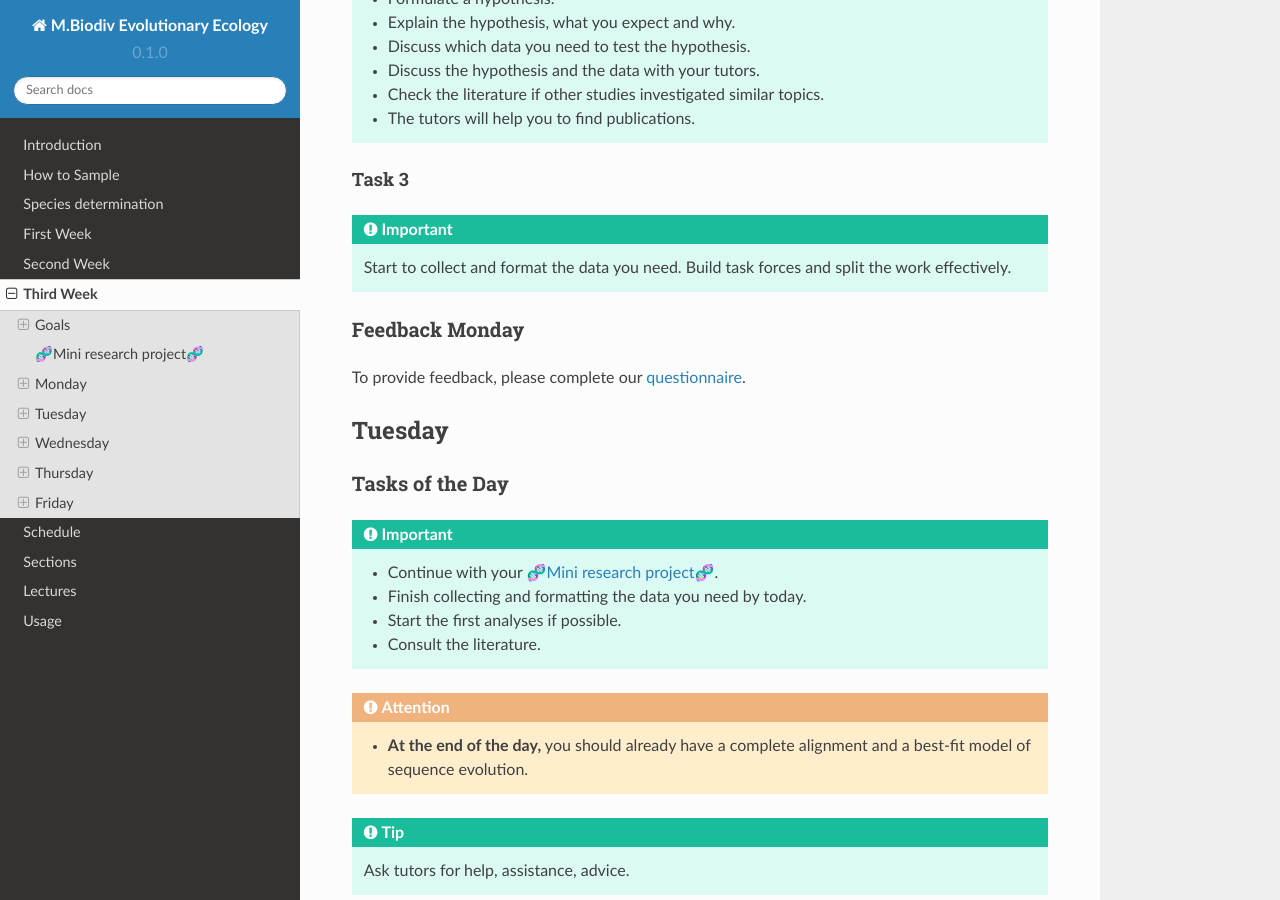
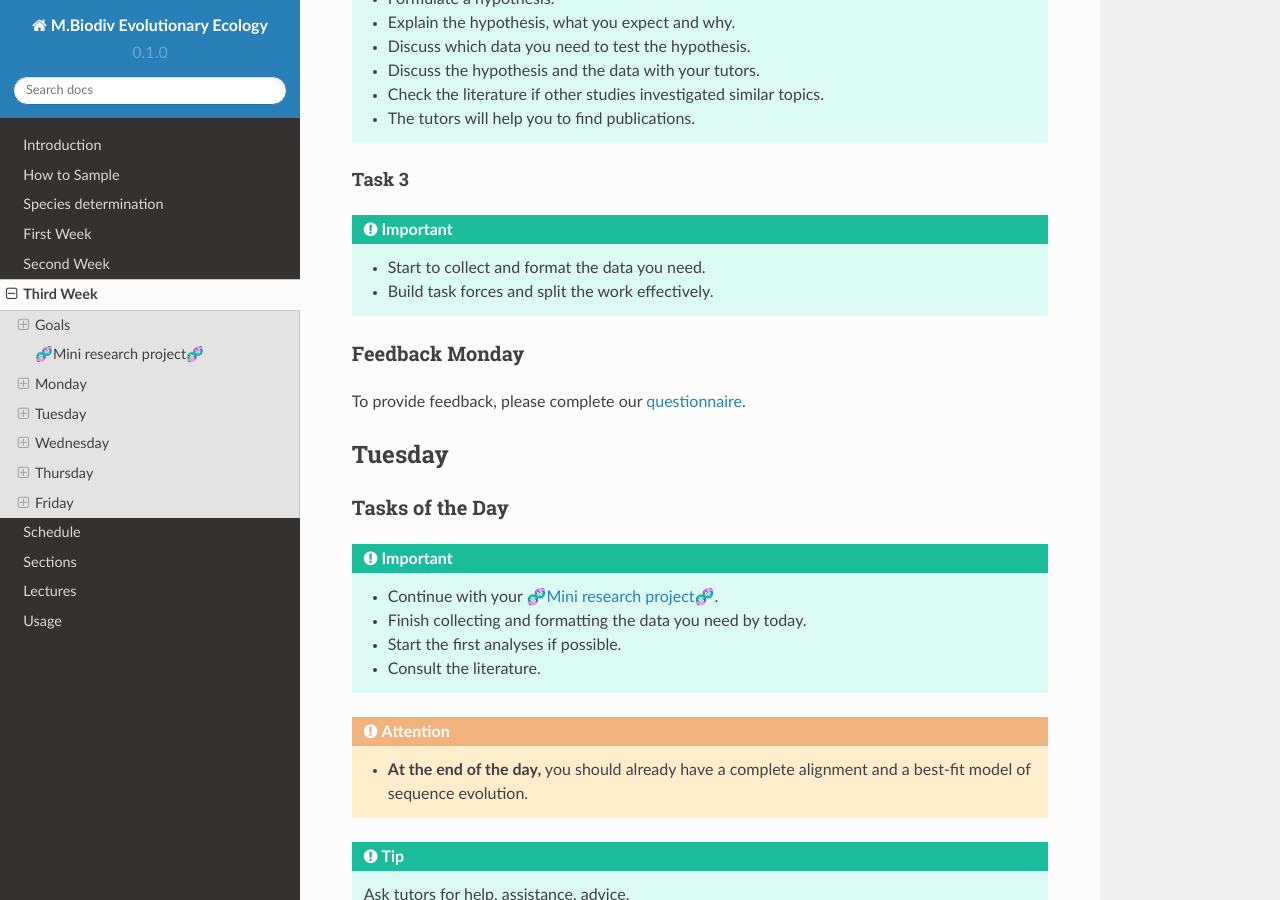
Before and after one commit to bheimbu/evolutionary_ecology, a Sphinx documentation site: the page built from docs/source/third_week.rst, in a window 1280 px wide and 900 px high, scrolled down 2667 px. Built offline with Sphinx 7.4.7 and the Read the Docs theme 2.0.0, drawn with Linux system fonts in a browser that asks for light colours.

```diff
--- a/docs/source/third_week.rst
+++ b/docs/source/third_week.rst
@@ -85,7 +85,7 @@ Task 1
 
 .. important::
 
-  Think about a research topic (or phenomenon) you are interested in and find a team with the same interest.
+  - Think about a research topic (or phenomenon) you are interested in and find a team with the same interest.
 
 Task 2
 """"""
@@ -104,7 +104,8 @@ Task 3
 
 .. important::
 
-  Start to collect and format the data you need. Build task forces and split the work effectively.
+  - Start to collect and format the data you need.
+  - Build task forces and split the work effectively.
 
 Feedback Monday
 ^^^^^^^^^^^^^^^
```
